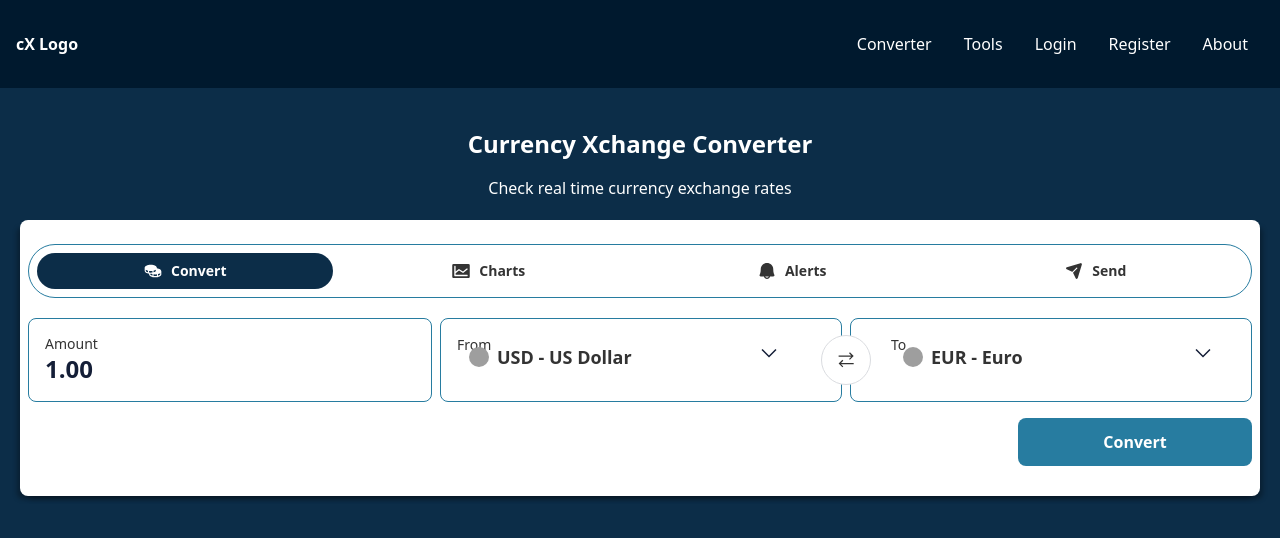
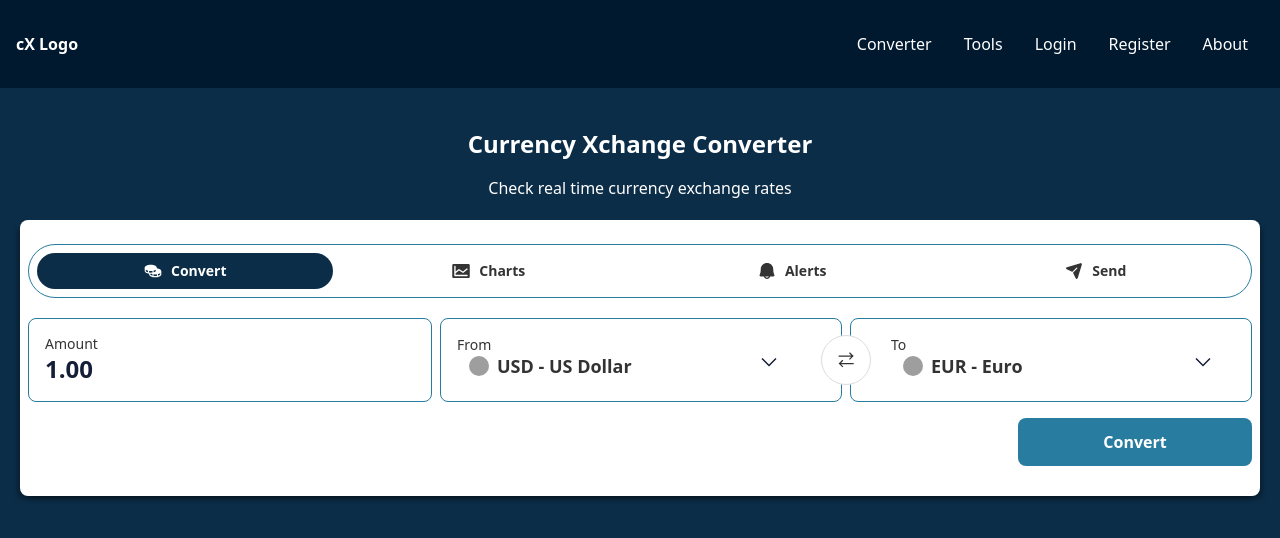
Before and after one commit to shirosensei/CurrencyXchange, a React (Vite) app in the folder frontend/: page / in a window 1280 px wide. Shown: the top 538 px of the page. Built offline with nearby package versions, Linux system fonts and the light colour scheme; no server answers; grey boxes are pictures that could not be loaded.

Commit message:
fix(style): change the home background color for better UI

```diff
--- a/frontend/src/assets/css/App.css
+++ b/frontend/src/assets/css/App.css
@@ -40,3 +40,22 @@
   align-self: stretch;
   box-sizing: content-box;
 }
+
+.gBKtNG {
+  display: inline-block;
+  position: relative;
+}
+
+.ehIzJv {
+  display: flex;
+  -webkit-box-align: center;
+  align-items: center;
+  -webkit-box-pack: justify;
+  justify-content: space-between;
+  visibility: visible;
+  width: 100%;
+  height: 100%;
+  padding: 12px;
+  opacity: 1;
+  background: none !important;
+}
```
